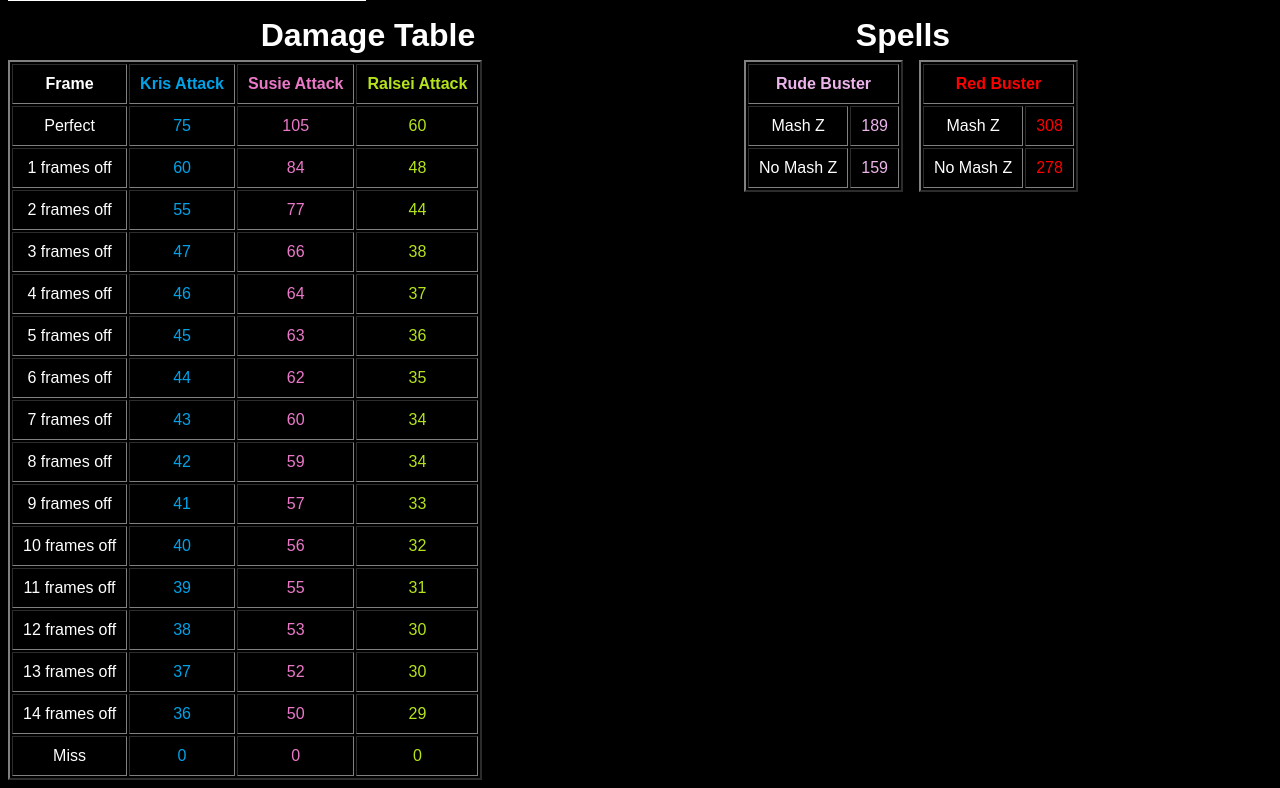
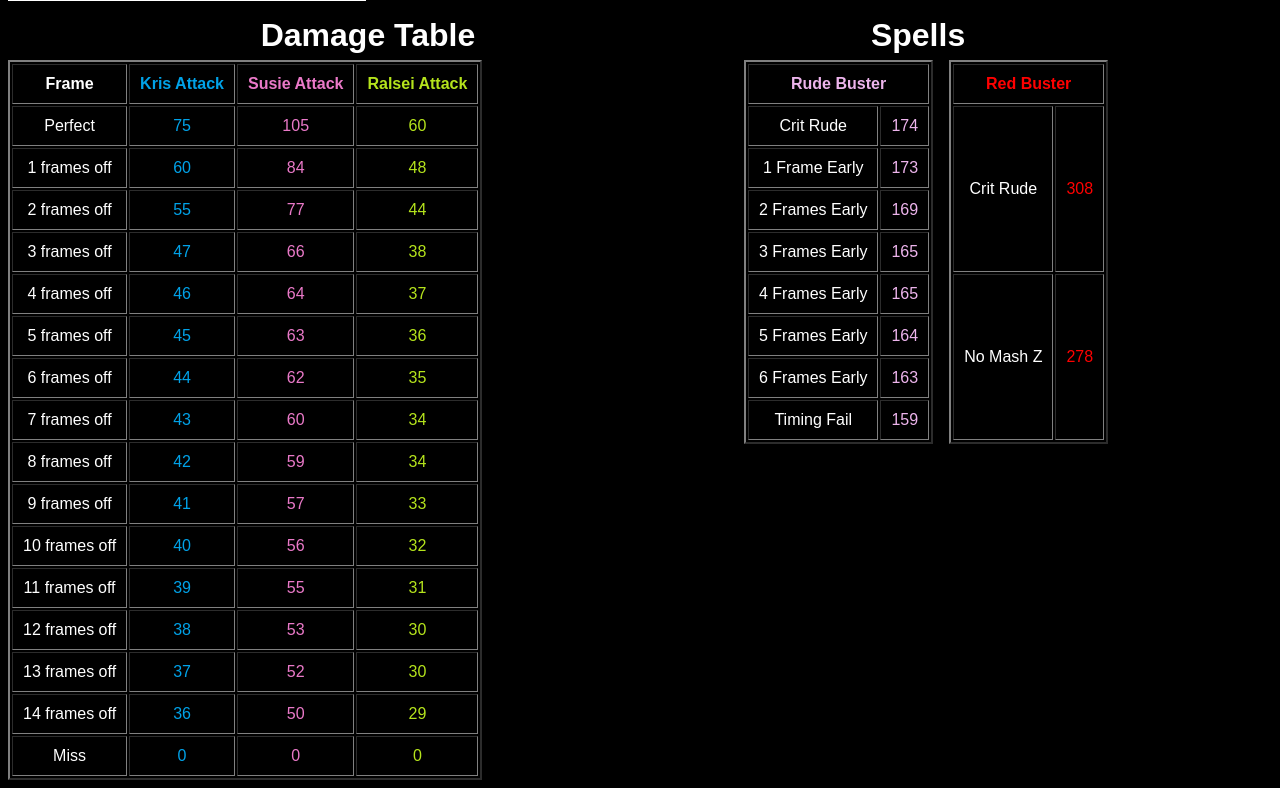
Before and after one commit to nhaar/deltarune-damage-calculator, a React (Vite) app: page / in a window 1280 px wide. Shown: the part 816-1604 px from the top of the page. Built offline with nearby package versions, Linux system fonts and the light colour scheme.

Commit message:
fix rude buster scaling with knight fight

```diff
--- a/src/App.tsx
+++ b/src/App.tsx
@@ -945,7 +945,8 @@ function DamageTable({ characterStats, enemyDef }: {
 
 type SpellRows = Array<{
   rowName: string;
-  rowFormula: (stats: CharacterStats, def: number) => number;
+  // second number returned is damage that can be affected by multiplier, second is static + damage
+  rowFormula: (stats: CharacterStats, def: number) => [number, number];
 }>;
 
 function SpellTable({
@@ -974,10 +975,12 @@ function SpellTable({
       </thead>
       <tbody>
         {rows.map(row => {
-          let damage = row.rowFormula(characterStats, enemyDef);
+          let [mult, stat] = row.rowFormula(characterStats, enemyDef);
           if (spellName === 'Rude Buster') {
-            damage = rudeBusterMultiplier(damage);
+            mult = rudeBusterMultiplier(mult);
+            stat = gamemakerRound(stat / 2);
           }
+          const damage = mult + stat;
           return (
             <tr>
               <td>
@@ -1026,15 +1029,51 @@ const SPELLS: Array<{
     chapter: 1,
     rows: [
       {
-        rowName: 'Mash Z',
+        rowName: 'Crit Rude',
         rowFormula(stats, def) {
-          return rudeBusterDamage(stats.atk, stats.mag, def) + 30;
+          return [rudeBusterDamage(stats.atk, stats.mag, def), 30];
         },
       },
       {
-        rowName: 'No Mash Z',
+        rowName: '1 Frame Early',
         rowFormula(stats, def) {
-          return rudeBusterDamage(stats.atk, stats.mag, def);
+          return [rudeBusterDamage(stats.atk, stats.mag, def), 28];
+        },
+      },
+      {
+        rowName: '2 Frames Early',
+        rowFormula(stats, def) {
+          return [rudeBusterDamage(stats.atk, stats.mag, def), 20];
+        },
+      },
+      {
+        rowName: '3 Frames Early',
+        rowFormula(stats, def) {
+          return [rudeBusterDamage(stats.atk, stats.mag, def), 13];
+        },
+      },
+      {
+        rowName: '4 Frames Early',
+        rowFormula(stats, def) {
+          return [rudeBusterDamage(stats.atk, stats.mag, def), 11];
+        },
+      },
+      {
+        rowName: '5 Frames Early',
+        rowFormula(stats, def) {
+          return [rudeBusterDamage(stats.atk, stats.mag, def), 10];
+        },
+      },
+      {
+        rowName: '6 Frames Early',
+        rowFormula(stats, def) {
+          return [rudeBusterDamage(stats.atk, stats.mag, def), 7];
+        },
+      },
+      {
+        rowName: 'Timing Fail',
+        rowFormula(stats, def) {
+          return [rudeBusterDamage(stats.atk, stats.mag, def), 0];
         },
       }
     ],
@@ -1045,15 +1084,15 @@ const SPELLS: Array<{
     name: 'Red Buster',
     rows: [
       {
-        rowName: 'Mash Z',
+        rowName: 'Crit Rude',
         rowFormula(stats, def) {
-          return redBusterDamage(stats.atk, stats.mag, def) + 30;
+          return [redBusterDamage(stats.atk, stats.mag, def), 30];
         },
       },
       {
         rowName: 'No Mash Z',
         rowFormula(stats, def) {
-          return redBusterDamage(stats.atk, stats.mag, def);
+          return [redBusterDamage(stats.atk, stats.mag, def), 0];
         },
       }
     ],
@@ -1067,13 +1106,13 @@ const SPELLS: Array<{
       {
         rowName: 'Highest Roll',
         rowFormula(stats) {
-          return iceShockRoll(stats.mag) + 9;
+          return [iceShockRoll(stats.mag) + 9, 0];
         },
       },
       {
         rowName: 'Lowest Roll',
         rowFormula(stats) {
-          return iceShockRoll(stats.mag);
+          return [iceShockRoll(stats.mag), 0];
         },
       }
     ],
@@ -1087,13 +1126,13 @@ const SPELLS: Array<{
       {
         rowName: 'Single Slash',
         rowFormula(stats, def) {
-          return singleXSlash(stats.atk, def);
+          return [singleXSlash(stats.atk, def), 0];
         },
       },
       {
         rowName: 'Total Damage',
         rowFormula(stats, def) {
-          return 2 * singleXSlash(stats.atk, def);
+          return [2 * singleXSlash(stats.atk, def), 0];
         },
       }
     ],
@@ -1107,13 +1146,13 @@ const SPELLS: Array<{
       {
         rowName: 'Highest Roll',
         rowFormula(stats) {
-          return snowgraveRoll(stats.mag) + 100;
+          return [snowgraveRoll(stats.mag) + 100, 0];
         },
       },
       {
         rowName: 'Lowest Roll',
         rowFormula(stats) {
-          return snowgraveRoll(stats.mag);
+          return [snowgraveRoll(stats.mag), 0];
         },
       }
     ],
```
